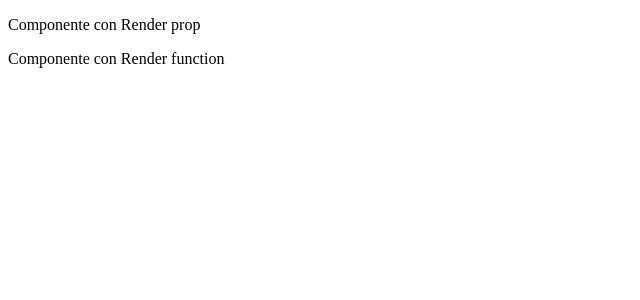
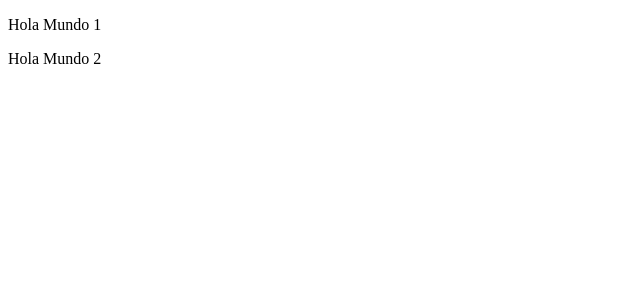
Before and after one commit to cerciber/react-tests, a React (Create React App) app: page / in a window 1280 px wide. Shown: the top 300 px of the page, without its empty margins (0-640 px from the left). Built offline with nearby package versions, Linux system fonts and the light colour scheme.

Commit message:
feat: Copy element test

```diff
--- a/src/App.jsx
+++ b/src/App.jsx
@@ -1,31 +1,38 @@
+import React from "react";
 
-// Componente enviando render prop
-function RenderPropComponent(props) {
+// Componente que imprime un texto
+function Children2({ text1 }) {
   return (
     <div>
-      {/* Obtener render prop */}
-      <div>{props.prop1}</div>
+      <p>{ text1 }</p>
     </div>
   );
 }
 
-// Componente enviando render function
-function RenderFuncionalComponent(props) {
+// Componente que recibe los componentes internos en la propiedad children
+function Children1({ children }) {
+
+  // Copiar el elemento hijo cambiando los parametros por otros nuevos
+  const cildrenCopy = React.cloneElement(children, {text1: "Hola Mundo 2"})
+
+  // Mostrar el original y la copia
   return (
     <div>
-      {/* Obtener render function */}
-      <div>{props.funcion1(<p>Componente con Render function</p>)}</div>
+      { children }
+      { cildrenCopy }
     </div>
   );
 }
 
+// Componente App
 function App() {
   return (
     <div>
-      {/* Enviar render prop */}
-      <RenderPropComponent prop1={<p>Componente con Render prop</p>} />
-      {/* Enviar render function */}
-      <RenderFuncionalComponent funcion1={(text) => <div>{text}</div>} />
+      {/* Llamar el componente que recibe componentes en su interior */}
+      <Children1>
+        {/* Llamar el componente que imprime un texto */}
+        <Children2 text1="Hola Mundo 1"></Children2>
+      </Children1>
     </div>
   );
 }
```
